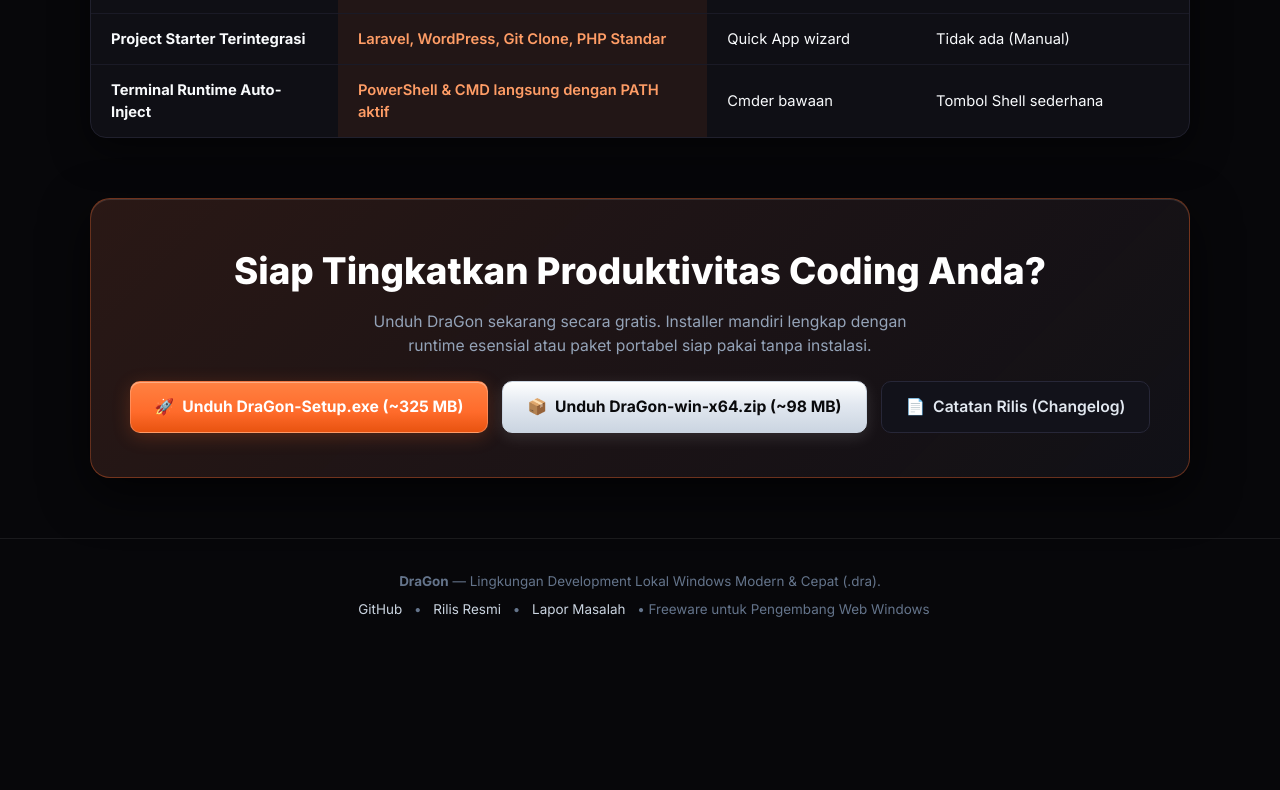
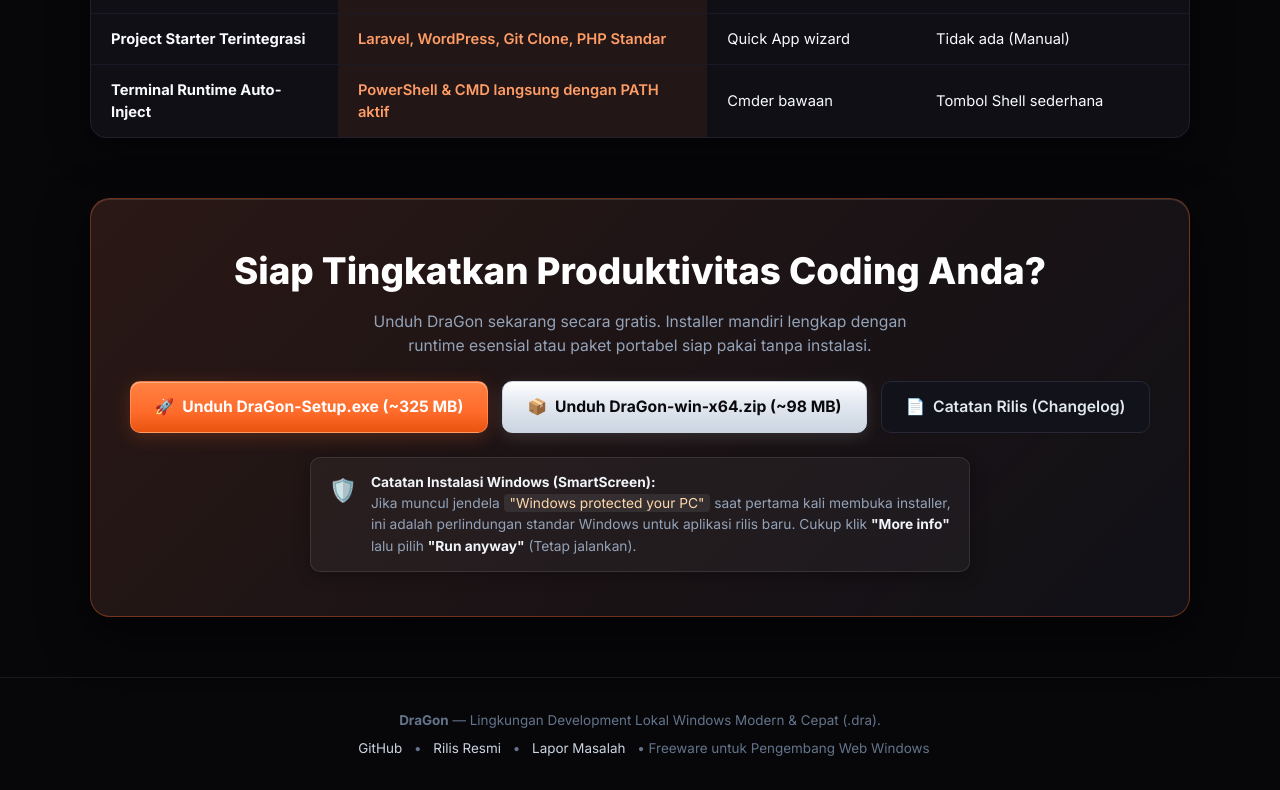
Before and after one commit to dningratx/dragon, a plain HTML site: page docs/index.html in a window 1280 px wide. Shown: the part 2637-3427 px from the top of the page. Before the commit the page ends 3288 px from the top, so only its background shows below. Drawn offline with Linux system fonts and the light colour scheme; no server answers.

Commit message:
docs: add Windows Defender SmartScreen tips on website and readme

```diff
--- a/docs/index.html
+++ b/docs/index.html
@@ -436,6 +436,41 @@
       font-size: 0.98rem;
     }
 
+    .smartscreen-tip {
+      margin-top: 24px;
+      display: inline-flex;
+      align-items: flex-start;
+      gap: 14px;
+      max-width: 660px;
+      background: rgba(255, 255, 255, 0.04);
+      border: 1px solid rgba(255, 255, 255, 0.1);
+      border-radius: var(--radius-sm);
+      padding: 14px 18px;
+      text-align: left;
+      font-size: 0.86rem;
+      line-height: 1.55;
+      color: var(--text-muted);
+      box-shadow: 0 4px 16px rgba(0, 0, 0, 0.3);
+    }
+
+    .smartscreen-tip strong {
+      color: #f1f5f9;
+    }
+
+    .smartscreen-tip em {
+      color: #fed7aa;
+      font-style: normal;
+      background: rgba(255, 255, 255, 0.08);
+      padding: 1px 6px;
+      border-radius: 4px;
+    }
+
+    .smartscreen-tip .tip-icon {
+      font-size: 1.4rem;
+      flex-shrink: 0;
+      margin-top: 1px;
+    }
+
     /* Footer */
     footer {
       border-top: 1px solid rgba(255, 255, 255, 0.08);
@@ -715,6 +750,14 @@
           <span>Catatan Rilis (Changelog)</span>
         </a>
       </div>
+
+      <div class="smartscreen-tip">
+        <div class="tip-icon">🛡️</div>
+        <div class="tip-content">
+          <strong>Catatan Instalasi Windows (SmartScreen):</strong><br />
+          Jika muncul jendela <em>"Windows protected your PC"</em> saat pertama kali membuka installer, ini adalah perlindungan standar Windows untuk aplikasi rilis baru. Cukup klik <strong>"More info"</strong> lalu pilih <strong>"Run anyway"</strong> (Tetap jalankan).
+        </div>
+      </div>
     </section>
   </main>
 
```
Also changed, not shown: 1 other file.
